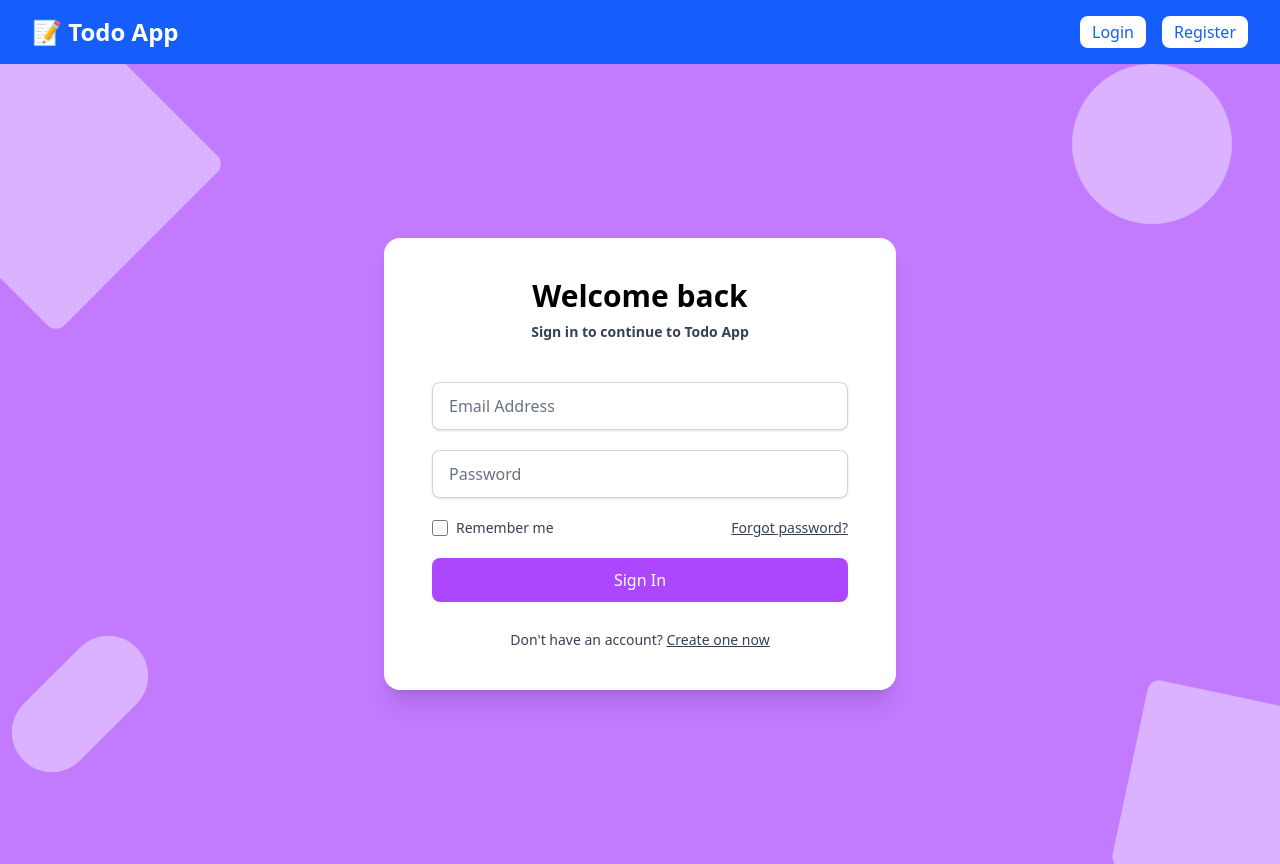
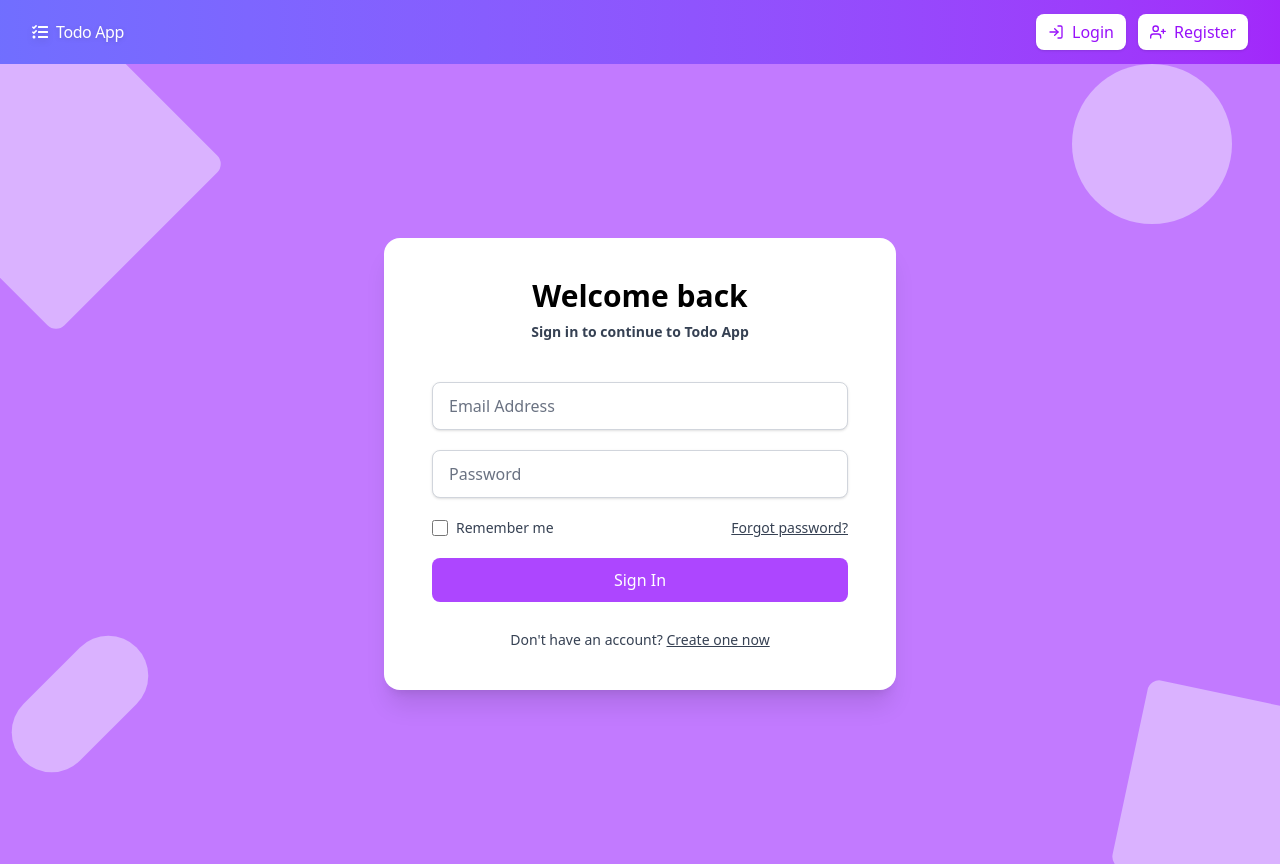
Before and after one commit to Dula0268/TO-DO-App, a Next.js app in the folder frontend/: page /login in a window 1280 px wide. Built offline with nearby package versions, Linux system fonts and the light colour scheme; no server answers.

Commit message:
refactor(Navbar): enhance authentication handling and improve UI with icons

```diff
--- a/frontend/app/components/Navbar.tsx
+++ b/frontend/app/components/Navbar.tsx
@@ -1,7 +1,10 @@
 'use client';
 
-import { useRouter } from 'next/navigation';
-import { useEffect, useState } from 'react';
+import { useRouter, usePathname } from 'next/navigation';
+import { useEffect, useMemo, useState } from 'react';
+import { FaTasks } from 'react-icons/fa'; // app logo icon
+import { FiLogIn, FiUserPlus, FiLogOut } from 'react-icons/fi'; // auth icons
+import { BsPersonCircle } from 'react-icons/bs'; // user avatar
 
 interface User {
   name?: string;
@@ -10,53 +13,48 @@ interface User {
 
 export default function Navbar() {
   const router = useRouter();
+  const pathname = usePathname();
+
   const [user, setUser] = useState<User | null>(null);
   const [isAuthenticated, setIsAuthenticated] = useState(false);
 
-  useEffect(() => {
-    const userData = localStorage.getItem('user');
-    if (userData) {
-      setUser(JSON.parse(userData));
-    }
-    // If no explicit `user` object is stored, consider the user authenticated
-    // when a JWT is present in localStorage under `token`.
+  // Transparent navbar for auth pages
+  const onAuthPage = pathname === '/login' || pathname === '/register';
+  const navClass = useMemo(
+    () =>
+      onAuthPage
+        ? 'fixed inset-x-0 top-0 z-40 bg-gradient-to-r from-indigo-500/90 to-purple-600/90 backdrop-blur text-white'
+        : 'sticky top-0 z-40 bg-gradient-to-r from-blue-600 to-indigo-700 text-white shadow-lg',
+    [onAuthPage]
+  );
+
+  /** Read auth state */
+  const readAuth = () => {
     const token = localStorage.getItem('token');
     setIsAuthenticated(!!token);
+    const u = localStorage.getItem('user');
+    setUser(u ? JSON.parse(u) : null);
+  };
 
-    // Listen for cross-tab auth changes
-    const onStorage = (e: StorageEvent) => {
-      if (e.key === 'token') {
-        setIsAuthenticated(!!e.newValue);
-        if (!e.newValue) {
-          setUser(null);
-        }
-      }
-      if (e.key === 'user') {
-        setUser(e.newValue ? JSON.parse(e.newValue) : null);
-      }
-    };
-    window.addEventListener('storage', onStorage);
-    return () => window.removeEventListener('storage', onStorage);
-  }, []);
+  /** Verify token if needed */
+  const verifyIfNeeded = async () => {
+    const token = localStorage.getItem('token');
+    if (!token) return;
+    if (user && user.email) return;
 
-  // If we're authenticated but don't have a user object, try to fetch the
-  // subject (email) from the backend verify endpoint and populate `user`.
-  useEffect(() => {
-    const token = localStorage.getItem('token');
-    if (!isAuthenticated || user || !token) return;
+    try {
+      const API_URL =
+        (process.env.NEXT_PUBLIC_API_URL as string) || 'http://localhost:8080';
 
-    // lightweight fetch with Authorization header
-    (async () => {
-      try {
-        const API_URL = (process.env.NEXT_PUBLIC_API_URL as string) || 'http://localhost:8080';
       const resp = await fetch(`${API_URL}/api/auth/verify`, {
-          method: 'GET',
         headers: { Authorization: `Bearer ${token}` },
       });
-        if (!resp.ok) return; // verification failed
+      if (!resp.ok) return;
+
       const body = await resp.json();
-        const subject = body?.subject;
-        const nameFromServer = body?.name;
+      const subject: string | undefined = body?.subject;
+      const nameFromServer: string | undefined = body?.name;
+
       if (subject) {
         const name = nameFromServer || subject.split('@')[0];
         const u = { name, email: subject };
@@ -64,36 +62,87 @@ export default function Navbar() {
         setUser(u);
       }
     } catch (e) {
-        // silent: don't break the navbar if verify fails
-        // add a console.debug to aid local troubleshooting
-        // eslint-disable-next-line no-console
       console.debug('Navbar verify failed', e);
     }
-    })();
-  }, [isAuthenticated, user]);
+  };
+
+  // Mount logic + listeners
+  useEffect(() => {
+    readAuth();
+    verifyIfNeeded();
+
+    const onStorage = (e: StorageEvent) => {
+      if (e.key === 'token' || e.key === 'user') {
+        readAuth();
+        verifyIfNeeded();
+      }
+    };
+
+    const onFocusOrVisible = () => {
+      readAuth();
+      verifyIfNeeded();
+    };
+
+    window.addEventListener('storage', onStorage);
+    window.addEventListener('focus', onFocusOrVisible);
+    document.addEventListener('visibilitychange', onFocusOrVisible);
+
+    return () => {
+      window.removeEventListener('storage', onStorage);
+      window.removeEventListener('focus', onFocusOrVisible);
+      document.removeEventListener('visibilitychange', onFocusOrVisible);
+    };
+    // eslint-disable-next-line react-hooks/exhaustive-deps
+  }, []);
+
+  useEffect(() => {
+    readAuth();
+    verifyIfNeeded();
+    // eslint-disable-next-line react-hooks/exhaustive-deps
+  }, [pathname]);
 
   const handleLogout = () => {
     localStorage.removeItem('token');
     localStorage.removeItem('user');
+    window.dispatchEvent(new StorageEvent('storage', { key: 'token', newValue: null }));
+    window.dispatchEvent(new StorageEvent('storage', { key: 'user', newValue: null }));
     router.push('/login');
   };
 
   return (
-    <nav className="bg-blue-600 text-white shadow-lg">
+    <>
+      <nav className={navClass}>
         <div className="max-w-7xl mx-auto px-4 sm:px-6 lg:px-8">
           <div className="flex justify-between items-center h-16">
-          <div className="flex items-center">
-            <h1 className="text-2xl font-bold">📝 Todo App</h1>
+            {/* Logo */}
+            <button
+              onClick={() => router.push('/')}
+              className="flex items-center gap-2 text-2xl font-bold tracking-tight group"
+              aria-label="Go to home"
+            >
+              <FaTasks className="text-white drop-shadow-md group-hover:scale-110 transition-transform" />
+              <span className="drop-shadow-sm">Todo App</span>
+            </button>
+
+            {/* Right side controls */}
+            <div className="flex items-center gap-3">
+              {isAuthenticated ? (
+                <>
+                  <div className="flex items-center gap-2 bg-white/10 px-3 py-1.5 rounded-full backdrop-blur-sm">
+                    <BsPersonCircle className="text-white/90 text-lg" />
+                    <span className="text-sm font-medium text-white/90">
+                      {user?.name || 'User'}
+                    </span>
                   </div>
 
-          <div className="flex items-center gap-4">
-            {isAuthenticated ? (
-              <>
-                <span className="text-sm">Welcome, {user?.name || 'User'}</span>
                   <button
                     onClick={handleLogout}
-                  className="bg-red-500 hover:bg-red-600 px-4 py-2 rounded-lg transition"
+                    className={`inline-flex items-center gap-2 px-4 py-2 rounded-lg font-medium transition
+                      ${onAuthPage
+                        ? 'bg-white/20 hover:bg-white/30 text-white shadow-inner'
+                        : 'bg-red-500 hover:bg-red-600 text-white shadow-md hover:shadow-lg'}`}
                   >
+                    <FiLogOut className="text-base" />
                     Logout
                   </button>
                 </>
@@ -101,14 +150,22 @@ export default function Navbar() {
                 <>
                   <button
                     onClick={() => router.push('/login')}
-                  className="bg-white text-blue-600 hover:bg-gray-100 px-3 py-1 rounded-lg transition"
+                    className={`inline-flex items-center gap-2 px-3 py-1.5 rounded-lg font-medium transition
+                      ${onAuthPage
+                        ? 'bg-white text-purple-600 hover:bg-gray-100 shadow'
+                        : 'bg-white text-blue-600 hover:bg-gray-100 shadow-sm hover:shadow-md'}`}
                   >
+                    <FiLogIn />
                     Login
                   </button>
                   <button
                     onClick={() => router.push('/register')}
-                  className="bg-white text-blue-600 hover:bg-gray-100 px-3 py-1 rounded-lg transition"
+                    className={`inline-flex items-center gap-2 px-3 py-1.5 rounded-lg font-medium transition
+                      ${onAuthPage
+                        ? 'bg-white text-purple-600 hover:bg-gray-100 shadow'
+                        : 'bg-white text-blue-600 hover:bg-gray-100 shadow-sm hover:shadow-md'}`}
                   >
+                    <FiUserPlus />
                     Register
                   </button>
                 </>
@@ -117,5 +174,9 @@ export default function Navbar() {
           </div>
         </div>
       </nav>
+
+      {/* Spacer for fixed transparent navbar */}
+      {onAuthPage && <div className="h-16" />}
+    </>
   );
 }
```
Lines whose indentation alone changed are shown as unchanged.
